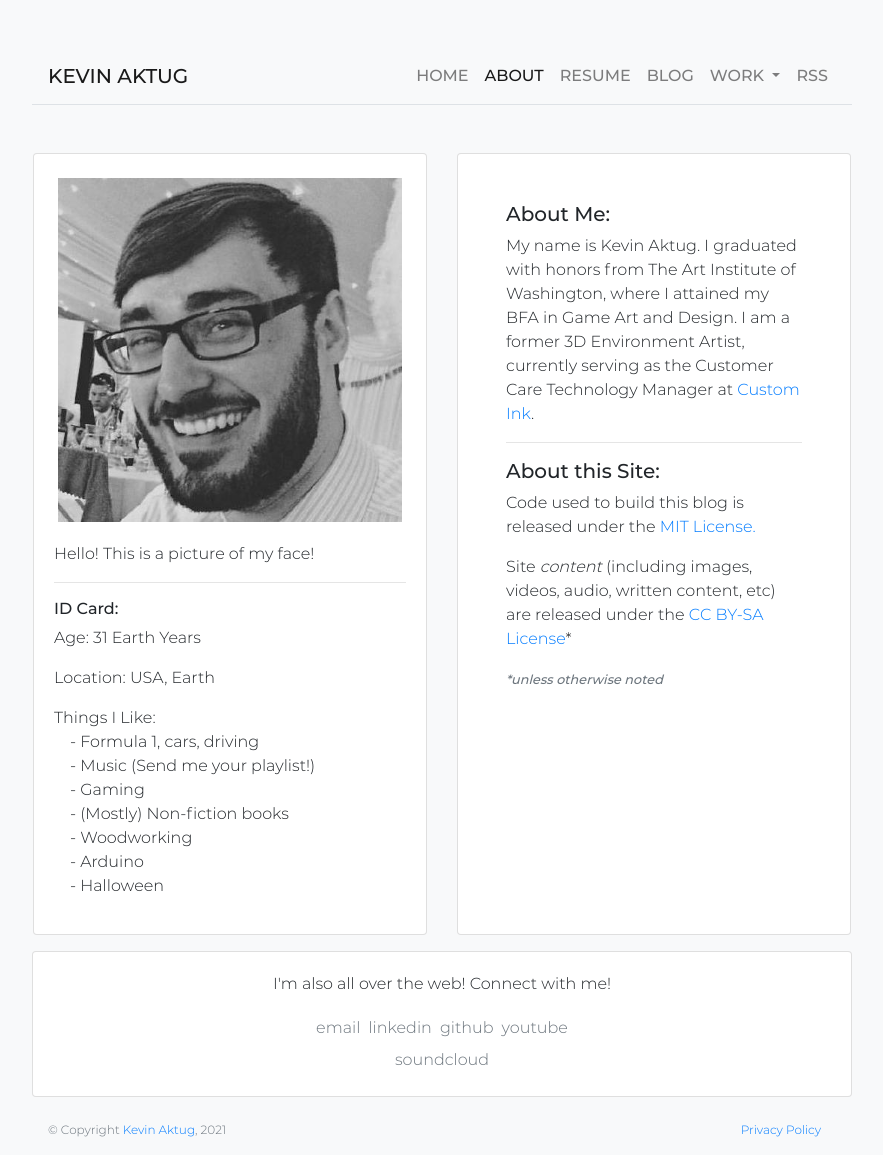
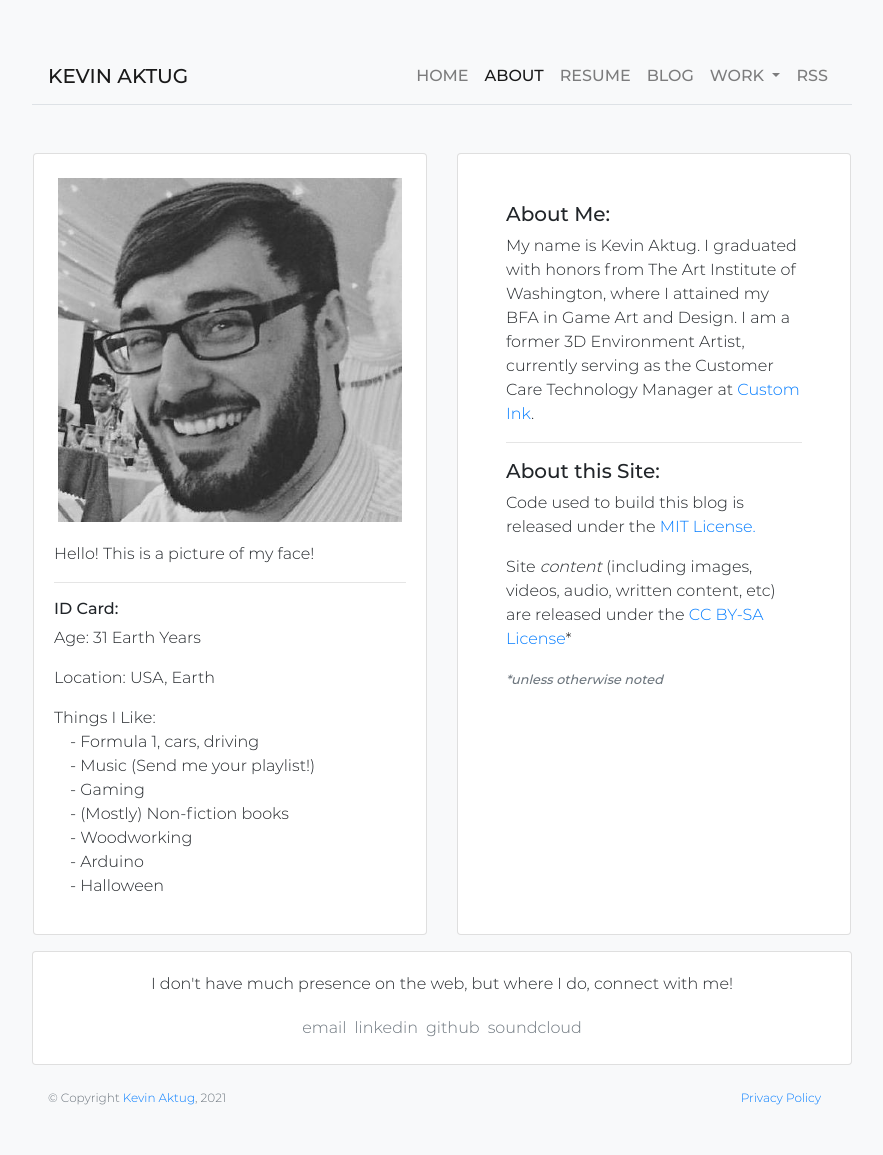
Before and after one commit to Kmagameguy/portfolio, a Jekyll site: the page built from site/about/index.html, in a window 1280 px wide and 1155 px high. Shown: the whole window, without its empty margins (198-1081 px from the left). Built offline with Jekyll 4.4.1, drawn with Linux system fonts in a browser that asks for light colours.

Commit message:
Update Social Links

```diff
--- a/_config.yml
+++ b/_config.yml
@@ -37,8 +37,6 @@ social_links:
     link: &linkedin_link https://www.linkedin.com/in/kmagameguy
   - name: github
     link: &github_link https://github.com/kmagameguy
-  - name: youtube
-    link: &youtube_link https://www.youtube.com/kmagameguy
   - name: soundcloud
     link: &soundcloud_link https://soundcloud.com/serpent_scales
 
@@ -47,7 +45,6 @@ social:
   links:
     - *linkedin_link
     - *github_link
-    - *youtube_link
     - *soundcloud_link
 
 employer:
--- a/site/about/index.html
+++ b/site/about/index.html
@@ -59,7 +59,7 @@ permalink: /about/
 <div class="card mt-3">
   <div class="card-body">
       <div class="card-text text-center">
-        <p>I'm also all over the web!  Connect with me!</p>
+        <p>I don't have much presence on the web, but where I do, connect with me!</p>
       </div>
       {% for item in site.social_links %}
         {% assign remainder = forloop.index | minus: 1 | modulo: 4 %}
```
